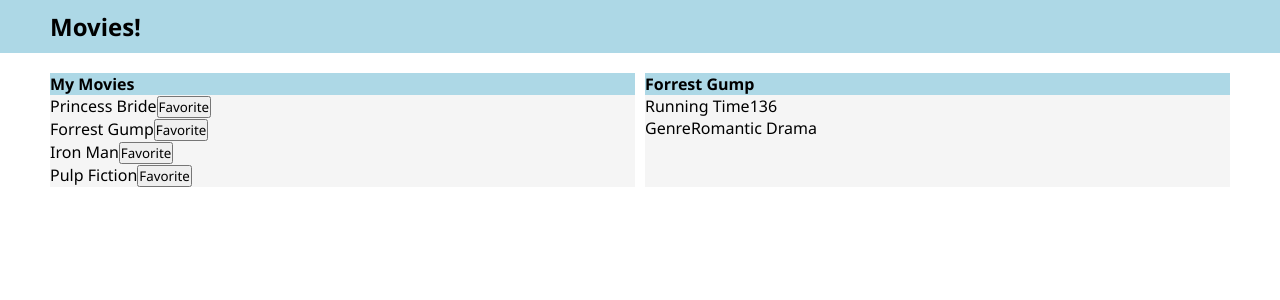
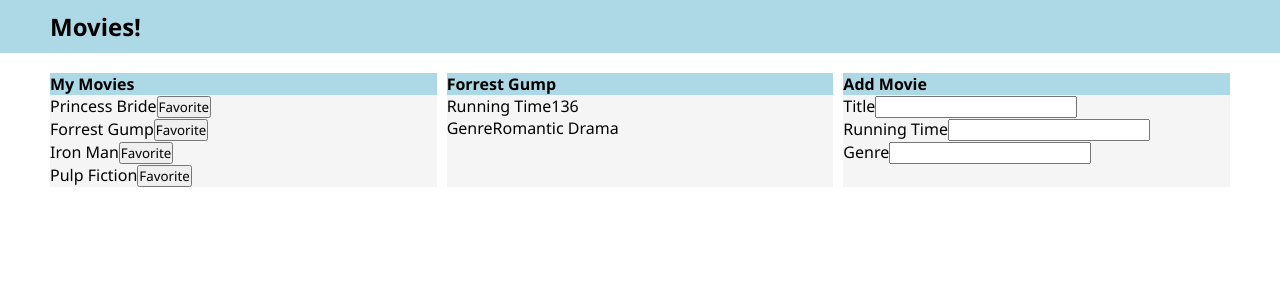
Before and after one commit to ltpoole/movies_frontend, a React (Create React App) app: page / in a window 1280 px wide. Shown: the top 300 px of the page. Built offline with nearby package versions, Linux system fonts and the light colour scheme; the HTML template or start-up script is replaced by a standard one.

Commit message:
Completed Controlled Forms tutorial

```diff
--- a/src/App.jsx
+++ b/src/App.jsx
@@ -2,6 +2,7 @@
 import Header from "./components/Header/Header";
 import MovieList from "./components/MovieList/MovieList";
 import MovieInfo from "./components/MovieInfo/MovieInfo";
+import NewMovieForm from "./components/NewMovieForm/NewMovieForm";
 
 function App() {
   const selectedMovie = {
@@ -16,6 +17,7 @@
       <div className="flex-container">
         <MovieList />
         <MovieInfo movieObj={selectedMovie} />
+        <NewMovieForm />
       </div>
     </div>
   );
--- a/src/components/MovieItem/MovieItem.jsx
+++ b/src/components/MovieItem/MovieItem.jsx
@@ -3,8 +3,6 @@
 
 const MovieItem = ({ title }) => {
   const [isFavorite, setIsFavorite] = useState(false);
-
-  console.log(isFavorite);
 
   const handleClick = (e) => {
     setIsFavorite(!isFavorite);
--- /dev/null
+++ b/src/components/NewMovieForm/NewMovieForm.jsx
@@ -0,0 +1,30 @@
+import React, { useState } from "react";
+
+const NewMovieForm = ({}) => {
+  const [title, setTitle] = useState("");
+  const [runningTime, setRunningTime] = useState("");
+  const [genre, setGenre] = useState("");
+
+  return (
+    <form className="flex-item">
+      <h4>Add Movie</h4>
+      <div>
+        <label>Title</label>
+        <input value={title} onChange={(e) => setTitle(e.target.value)} />
+      </div>
+      <div>
+        <label>Running Time</label>
+        <input
+          value={runningTime}
+          onChange={(e) => setRunningTime(e.target.value)}
+        />
+      </div>
+      <div>
+        <label>Genre</label>
+        <input value={genre} onChange={(e) => setGenre(e.target.value)} />
+      </div>
+    </form>
+  );
+};
+
+export default NewMovieForm;
```
